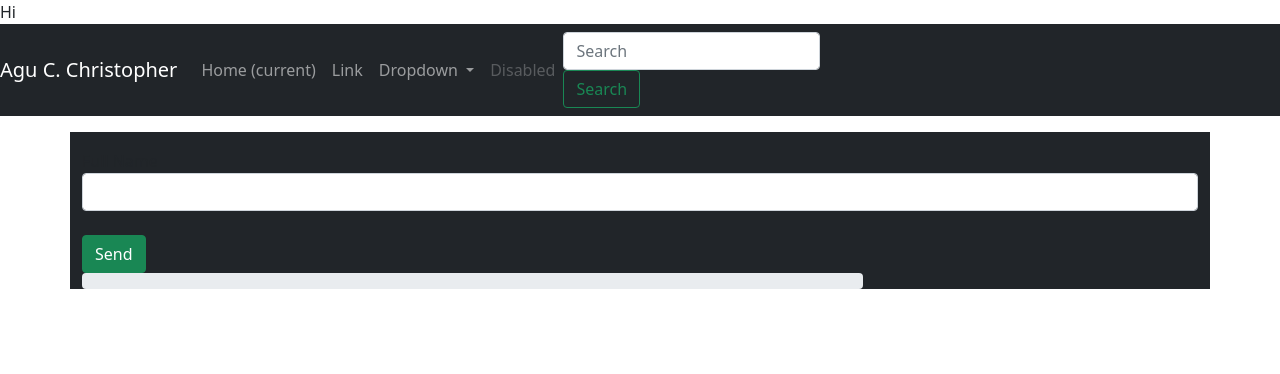
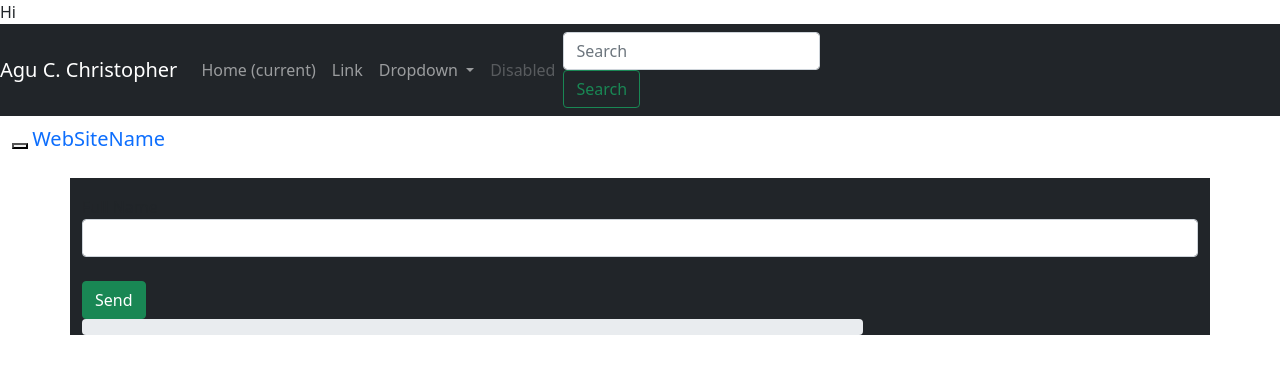
Before and after one commit to agucchristopher/portfolio2, a PHP site: page / in a window 1280 px wide. Shown: the top 374 px of the page. Run offline with PHP 8.4, Linux system fonts and the light colour scheme.

Commit message:
Update index.php

```diff
--- a/index.php
+++ b/index.php
@@ -45,6 +45,30 @@ Dropdown
 </form>
 </div>
 </nav>
+<nav class="navbar navbar-inverse">
+  <div class="container-fluid">
+    <div class="navbar-header">
+      <button type="button" class="navbar-toggle" data-toggle="collapse" data-target="#myNavbar">
+        <span class="icon-bar"></span>
+        <span class="icon-bar"></span>
+        <span class="icon-bar"></span>
+      </button>
+      <a class="navbar-brand" href="#">WebSiteName</a>
+    </div>
+    <div class="collapse navbar-collapse" id="myNavbar">
+      <ul class="nav navbar-nav">
+        <li class="active"><a href="#">Home</a></li>
+        <li><a href="#">Page 1</a></li>
+        <li><a href="#">Page 2</a></li>
+        <li><a href="#">Page 3</a></li>
+      </ul>
+      <ul class="nav navbar-nav navbar-right">
+        <li><a href="#"><span class="glyphicon glyphicon-user"></span> Sign Up</a></li>
+        <li><a href="#"><span class="glyphicon glyphicon-log-in"></span> Login</a></li>
+      </ul>
+    </div>
+  </div>
+</nav>
 <div class="container bg-dark">
   <!-- Carousel -->
 <hr />
```
